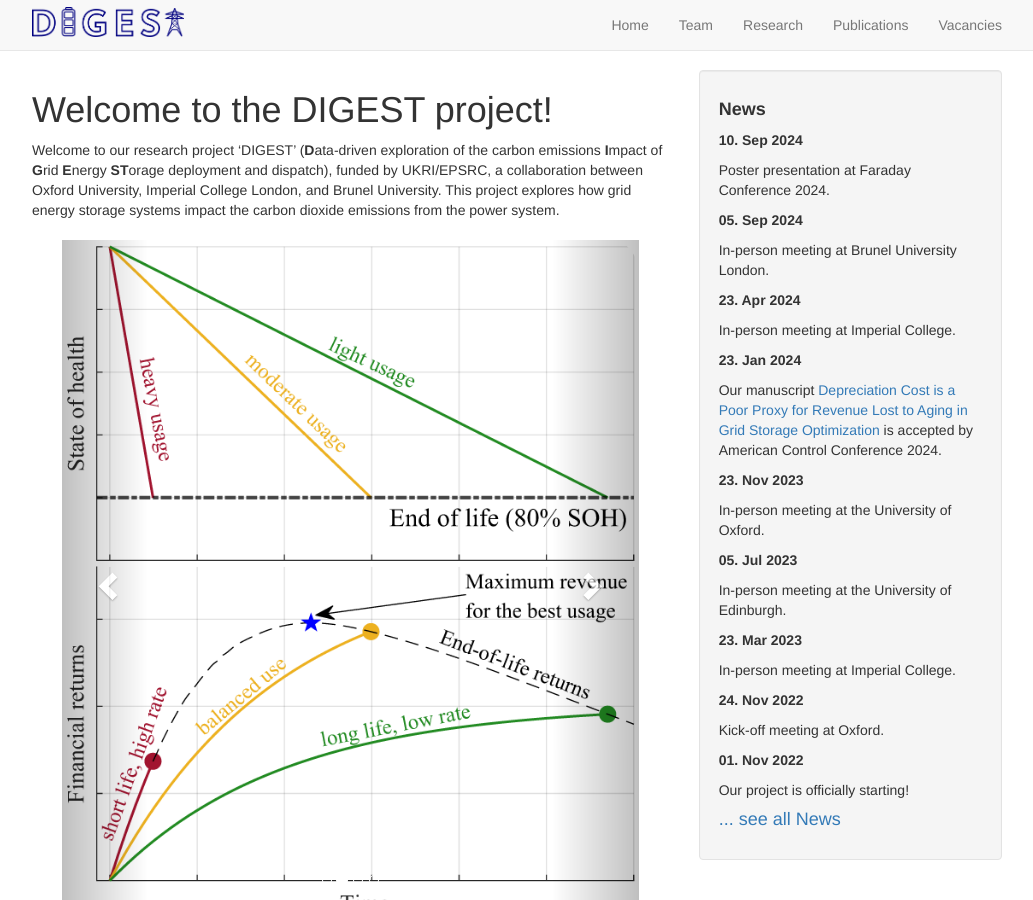
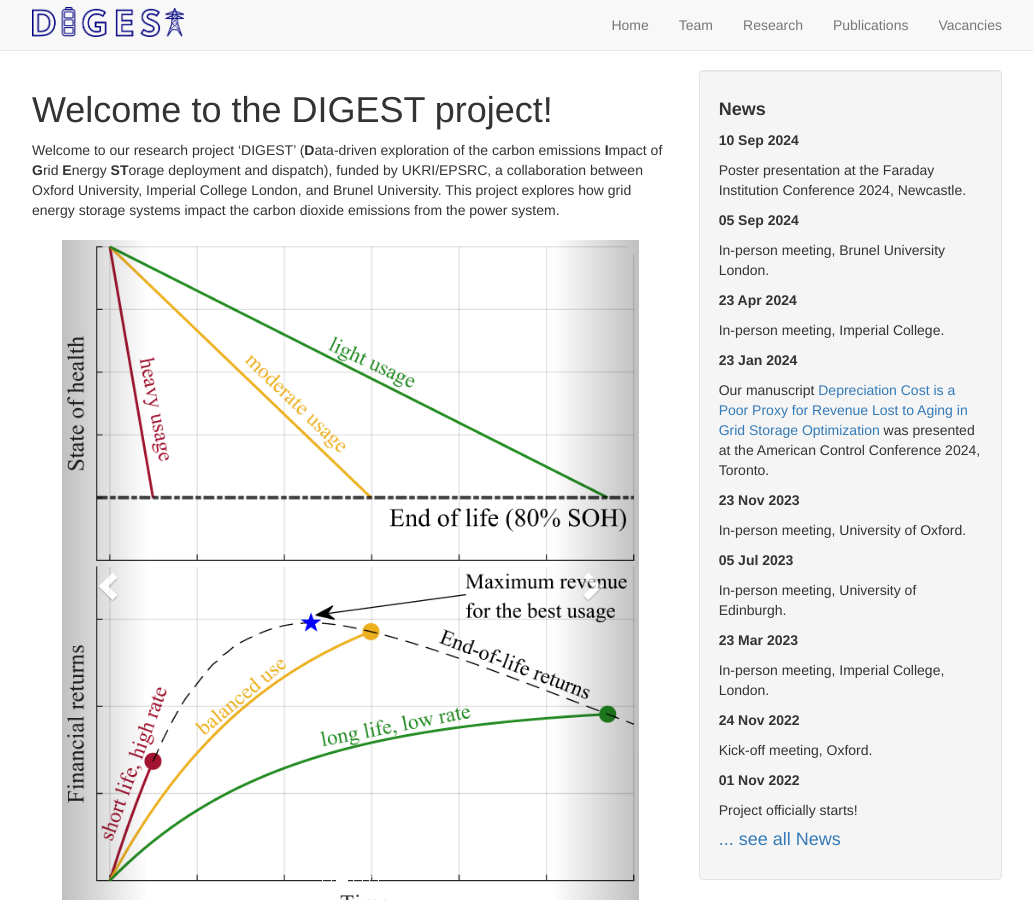
Before and after one commit to EPSRC-DIGEST/epsrc-digest.github.io, a Jekyll site: the page built from _pages/home.md, in a window 1280 px wide and 900 px high. Shown: the whole window, without its empty margins (123-1156 px from the left). Built offline with Jekyll 4.4.1, drawn with Linux system fonts in a browser that asks for light colours; nearby versions of some CDN libraries.

Commit message:
Update news.yml
small edits

```diff
--- a/_data/news.yml
+++ b/_data/news.yml
@@ -1,26 +1,26 @@
-- date: 10. Sep 2024
-  headline: Poster presentation at Faraday Conference 2024.
+- date: 10 Sep 2024
+  headline: Poster presentation at the Faraday Institution Conference 2024, Newcastle.
 
-- date: 05. Sep 2024
-  headline: In-person meeting at Brunel University London.
+- date: 05 Sep 2024
+  headline: In-person meeting, Brunel University London.
 
-- date: 23. Apr 2024
-  headline: In-person meeting at Imperial College.
+- date: 23 Apr 2024
+  headline: In-person meeting, Imperial College.
 
-- date: 23. Jan 2024
-  headline: Our manuscript [Depreciation Cost is a Poor Proxy for Revenue Lost to Aging in Grid Storage Optimization](https://arxiv.org/pdf/2403.10617) is accepted by American Control Conference 2024.
+- date: 23 Jan 2024
+  headline: Our manuscript [Depreciation Cost is a Poor Proxy for Revenue Lost to Aging in Grid Storage Optimization](https://arxiv.org/pdf/2403.10617) was presented at the American Control Conference 2024, Toronto.
 
-- date: 23. Nov 2023
-  headline: In-person meeting at the University of Oxford.
+- date: 23 Nov 2023
+  headline: In-person meeting, University of Oxford.
 
-- date: 05. Jul 2023
-  headline: In-person meeting at the University of Edinburgh.
+- date: 05 Jul 2023
+  headline: In-person meeting, University of Edinburgh.
 
-- date: 23. Mar 2023
-  headline: In-person meeting at Imperial College.
+- date: 23 Mar 2023
+  headline: In-person meeting, Imperial College, London.
 
-- date: 24. Nov 2022
-  headline: Kick-off meeting at Oxford.
+- date: 24 Nov 2022
+  headline: Kick-off meeting, Oxford.
 
-- date: 01. Nov 2022
-  headline: Our project is officially starting!
+- date: 01 Nov 2022
+  headline: Project officially starts!
```
